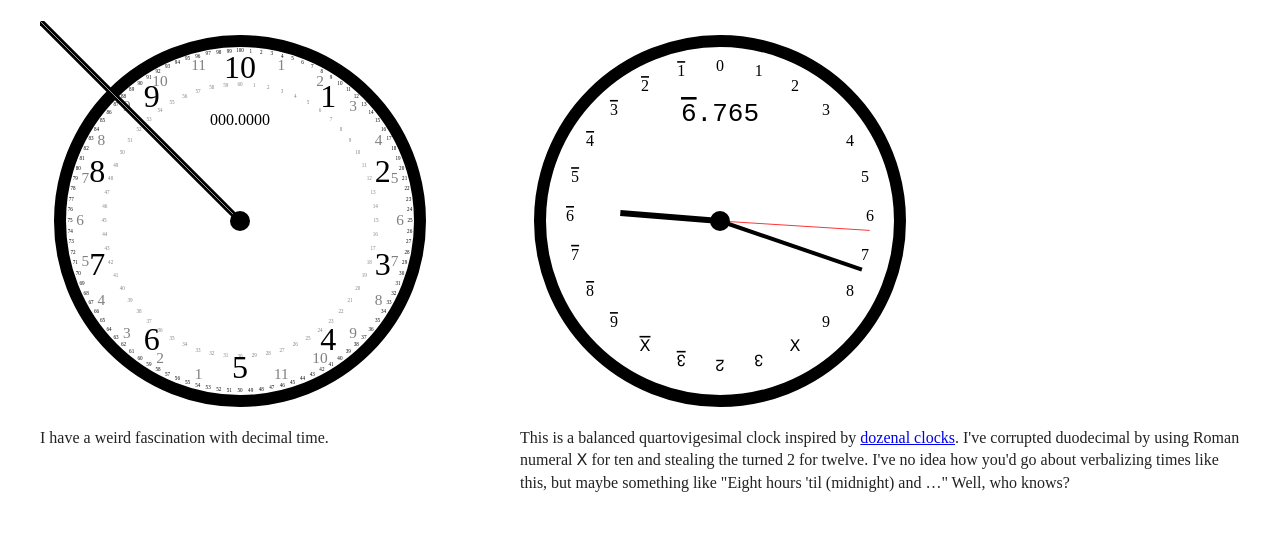
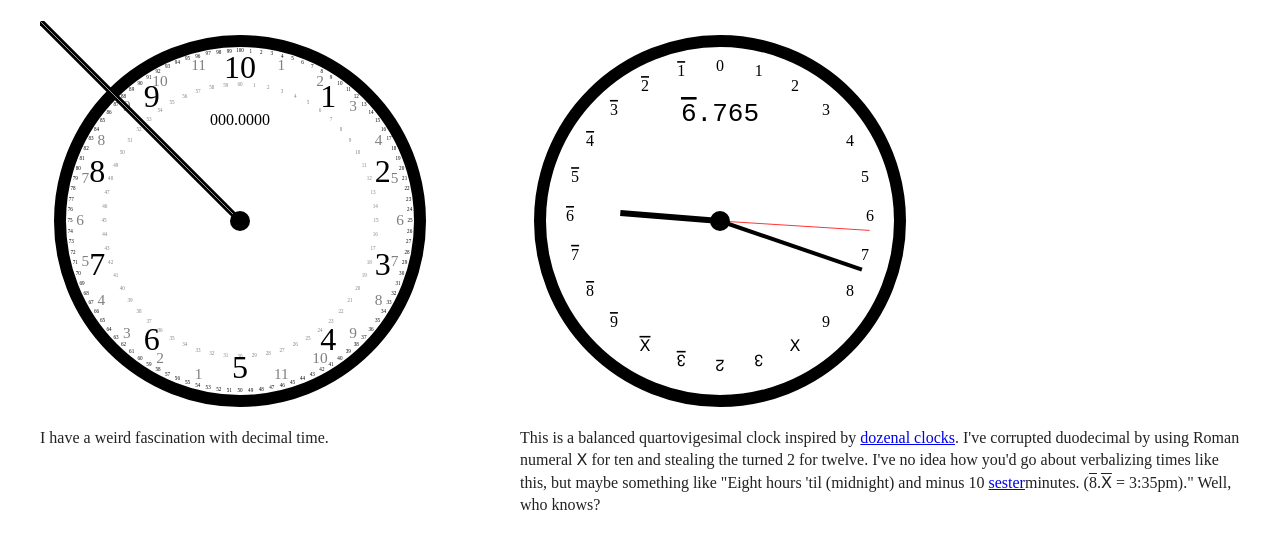
Before and after one commit to dancxjo/dancxjo.github.io, a plain HTML site: page index.html in a window 1280 px wide. Shown: the part 83-632 px from the top of the page. Drawn offline with nearby package versions, Linux system fonts and the light colour scheme.

Commit message:
Discuss sesterminutes

```diff
--- a/index.html
+++ b/index.html
@@ -40,7 +40,10 @@
           clocks</a>. I've corrupted
         duodecimal by using Roman numeral Ⅹ for ten and stealing the turned 2 for twelve. I've
         no idea how you'd go about verbalizing times like this, but maybe something like
-        "Eight hours 'til (midnight) and &hellip;" Well, who knows?
+        "Eight hours 'til (midnight) and minus 10
+        <a href="https://latin.stackexchange.com/a/5018">sester</a>minutes.
+        (<span style="text-decoration: overline">8</span>.<span style="text-decoration: overline">Ⅹ</span>
+        = 3:35pm)." Well, who knows?
       </figcaption>
     </figure>
   </div>
```
